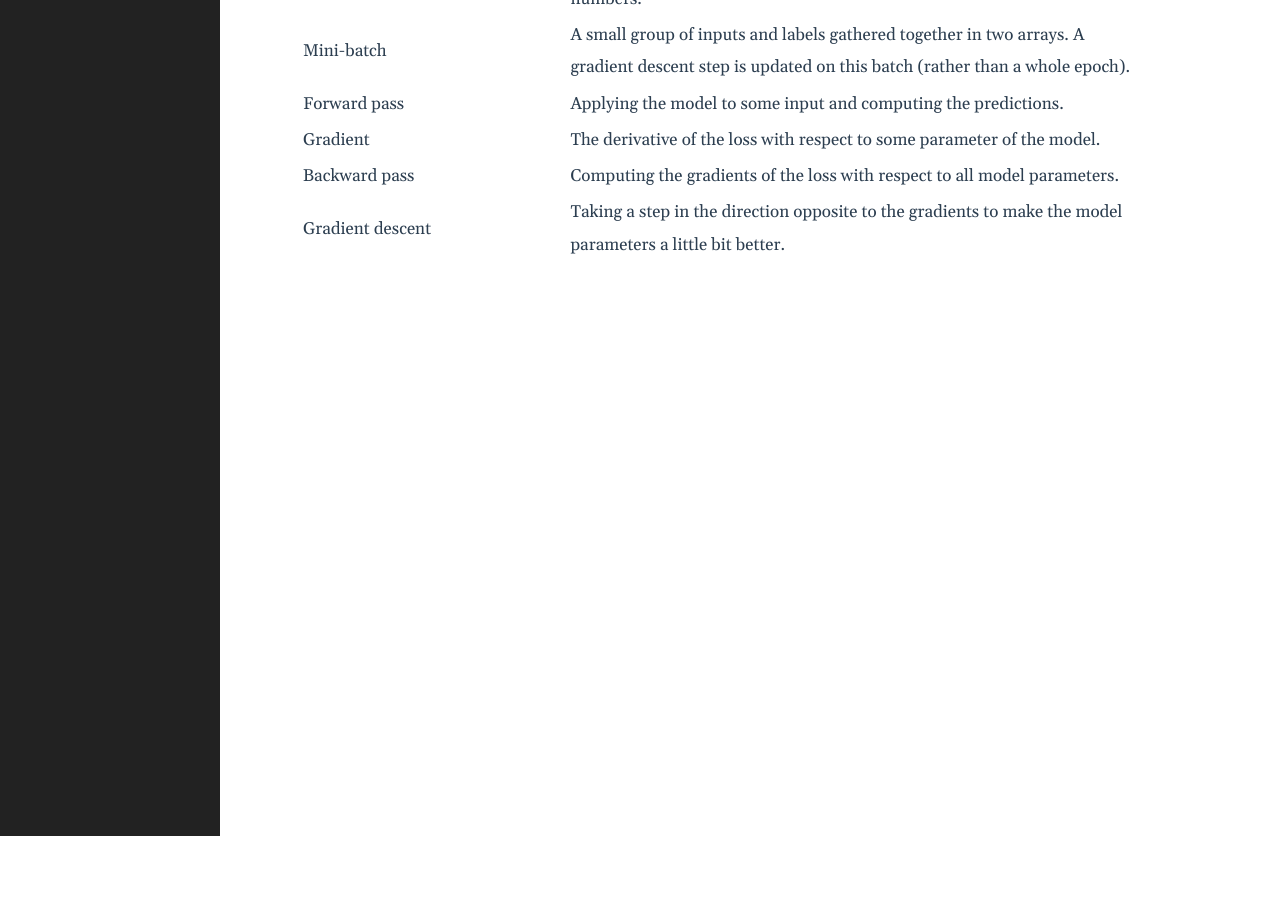
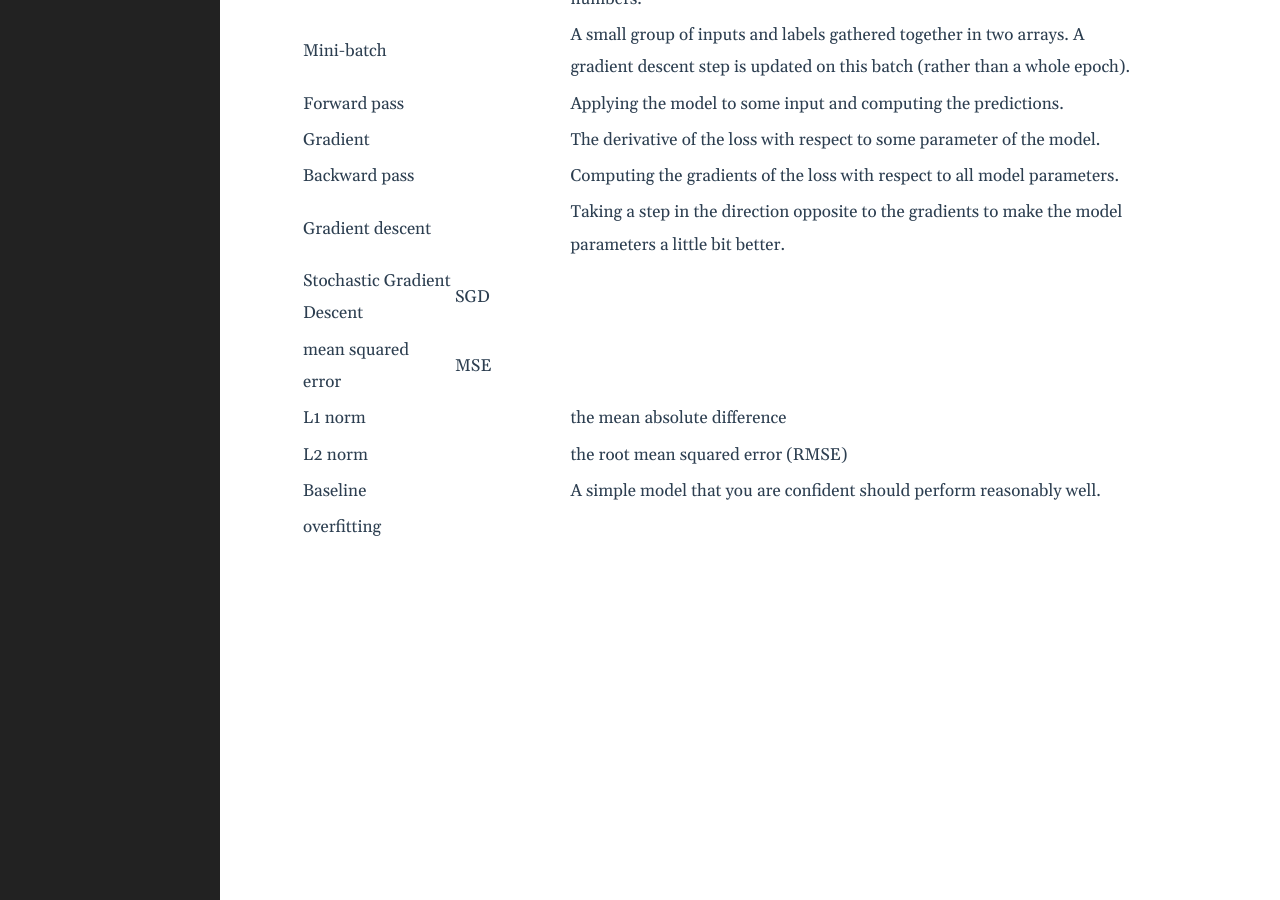
Before and after one commit to yejinp/yejinp.github.io, a Jekyll site: the page built from _posts/2025-08-11-学习AI 之 术语.markdown, in a window 1280 px wide and 900 px high, scrolled down 2165 px. Built offline with Jekyll 4.4.1, drawn with Linux system fonts in a browser that asks for light colours; before the commit the page ends 3001 px from its top, so only the background shows below that.

Commit message:
添加新术语

```diff
--- a/_posts/2025-08-07-学习AI.markdown
+++ b/_posts/2025-08-07-学习AI.markdown
@@ -11,6 +11,8 @@ AI技术日新月异，不跟上就落后了，为了更好的利用AI，有必
 
 [Deep Learning for Coders with fastai and PyTorch](https://www.amazon.com/Deep-Learning-Coders-fastai-PyTorch/dp/1492045527)
 
+这本书从上到下讲解Deep learning，还有输入原始数据直接输出最终结果的模型训练例子。
+
 在线资源 [fastbook](https://github.com/fastai/fastbook)
 
 和 [中文版](https://github.com/fastai/fastbook/tree/master/translations/cn)
@@ -19,7 +21,7 @@ AI技术日新月异，不跟上就落后了，为了更好的利用AI，有必
 
 [kaggle](https://www.kaggle.com/)
 
-一个机器学习和数据科学社区。
+一个机器学习和数据科学社区。有了这个平台，不用自己搭建GPU训练模型的环境了，可以快速上手。
 
 其提供了Jupyter Notebook可以使用。
 
@@ -34,4 +36,4 @@ AI技术日新月异，不跟上就落后了，为了更好的利用AI，有必
 一个为有编程经验又想知道如何将深度学习和机器学习应用于解决实际问题的人设计的免费课程。
 
 
-resnet模型层数有：resnet18、resnet34、resnet50、resnet101和resnet152
+resnet模型层数有：18、34、50、101和152
--- a/_posts/2025-08-11-学习AI 之 术语.markdown
+++ b/_posts/2025-08-11-学习AI 之 术语.markdown
@@ -35,7 +35,7 @@ category: AI
 | DataLoaders | |数据加载器 | A fastai class that stores multiple DataLoader objects you pass to it | fastai |
 | Learning Rate| LR | | The size of the step we take when applying SGD to update the parameters of the model. | |
 | Activations | | | Numbers that are calculated (both by linear and nonlinear layers) | |
-| Parameters |||Numbers that are randomly initialized, and optimized (that is, the numbers that define the model)|
+| Parameters | | |Numbers that are randomly initialized, and optimized (that is, the numbers that define the model)|
 | Rank-0 | | | scalar| |
 | Rank-1 | | | vector | |
 | Rank-2 | | | matrix | |
@@ -45,6 +45,12 @@ category: AI
 | Gradient | | |The derivative of the loss with respect to some parameter of the model. | |
 | Backward pass | | | Computing the gradients of the loss with respect to all model parameters. | |
 | Gradient descent | | | Taking a step in the direction opposite to the gradients to make the model parameters a little bit better. | |
+| Stochastic Gradient Descent | SGD | | | |
+| mean squared error | MSE | | | |
+| L1 norm | | |the mean absolute difference | |
+| L2 norm | | | the root mean squared error (RMSE) | |
+| Baseline | | | A simple model that you are confident should perform reasonably well. | |
+| overfitting | | | | |
 | | | | | |
 | | | | | |
 | | | | | |
@@ -52,9 +58,3 @@ category: AI
 | | | | | |
 | | | | | |
 | | | | | |
-| | | | | |
-| | | | | |
-| | | | | |
-| | | | | |
-| | | | | |
-| | | | | |
```
